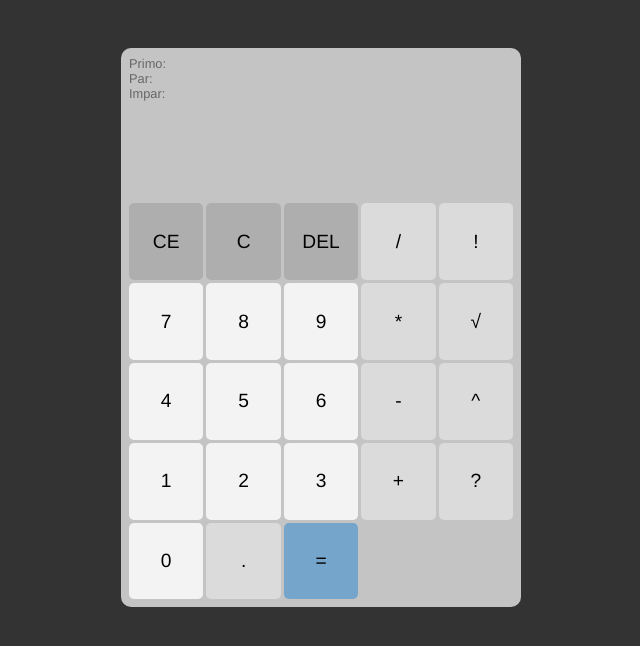
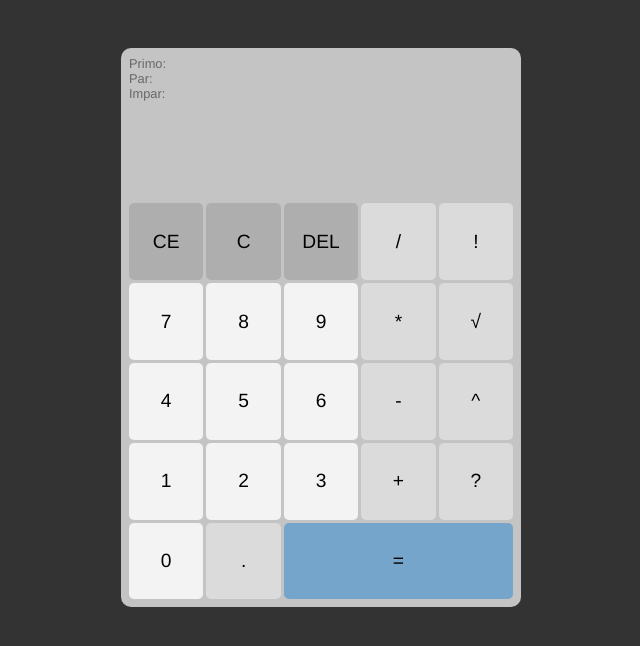
Before and after one commit to l30n44rd0/Calculadora, a plain HTML site: page index.html in a window 1280 px wide. Shown: the whole page, without its empty margins (319-959 px from the left). Drawn offline with Linux system fonts and the light colour scheme.

Commit message:
descomentando grid-column do botão igual

```diff
--- a/css/style.css
+++ b/css/style.css
@@ -77,10 +77,10 @@ body {
     border-color: #999;
 }
 
-/* #buttons-container #equal-btn,
+#buttons-container #equal-btn,
 #buttons-container #equal-btn:hover {
     grid-column: span 3;
-} */
+}
 
 #buttons-container #equal-btn {
     background-color: #75a5cb;
```
